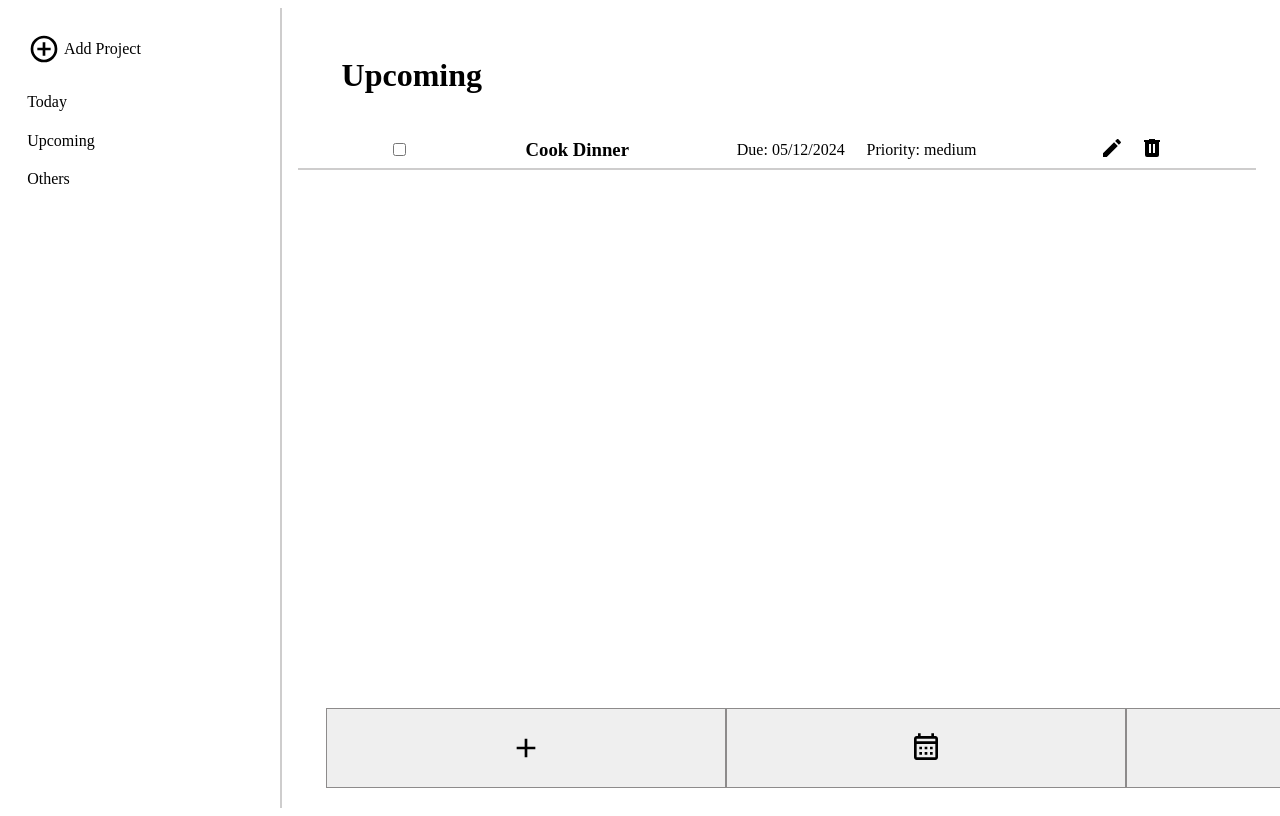
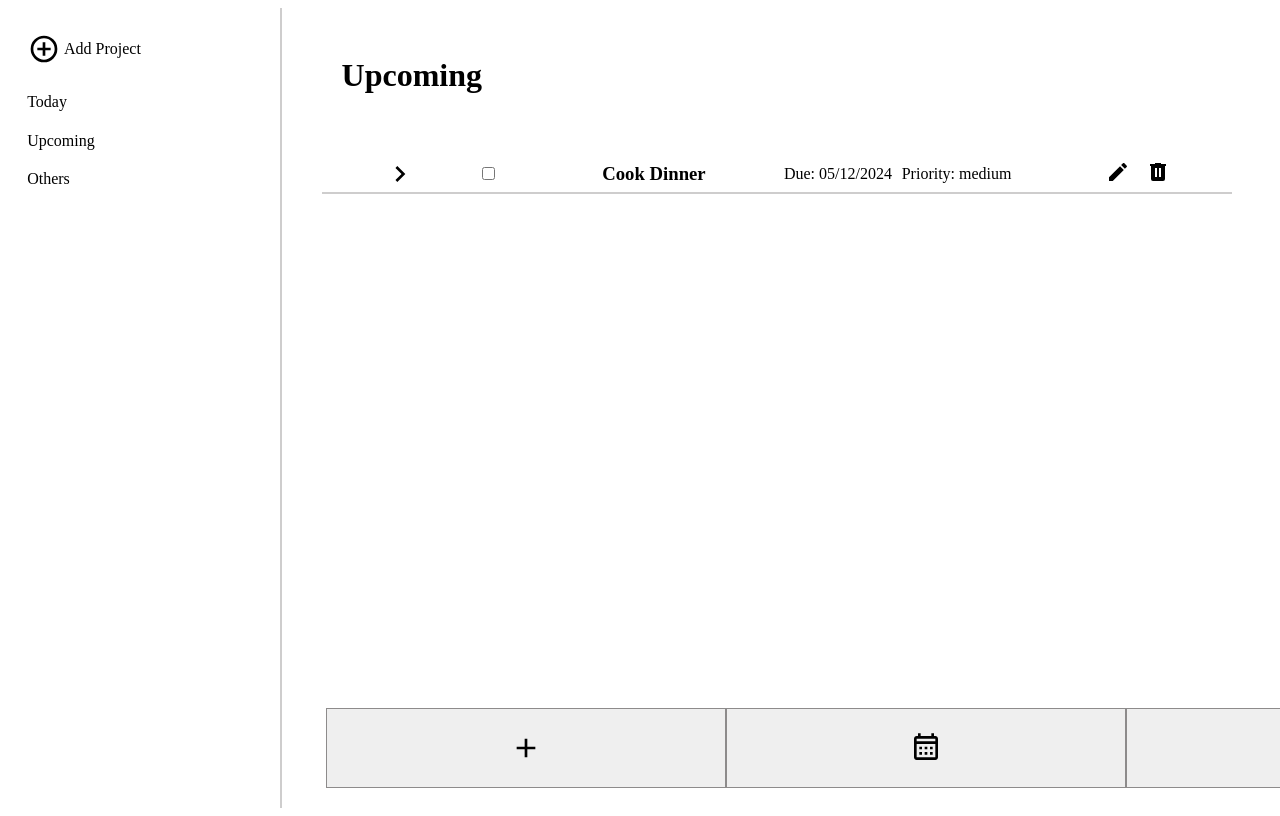
Before and after one commit to kentcode01/the-odin-project, a website built with webpack: page to-do-list/src/index.html in a window 1280 px wide. Both pictures are taken after a click on the element "Upcoming". Built offline with nearby package versions, Linux system fonts and the light colour scheme.

Commit message:
Add toggle button for description
Add button and function to show todo item's description and note.

Fix bug for checkbox, as previous version did not check the box properly.

```diff
--- a/to-do-list/src/helper/functions.js
+++ b/to-do-list/src/helper/functions.js
@@ -43,19 +43,22 @@ const helpers = (() => {
         let checkBox = todoDiv.querySelector('input[type=checkbox]');
 
         checkBox.addEventListener('click', () => {
+
             todoItem.checked = checkBox.checked;
+
 
             if(proj.title === 'Today') {
                 let originalProj = JSON.parse(localStorage.getItem(todoItem.projectTitle));
                 let originalList = originalProj.todos;
-                let originalIndex = originalList.findIndex(index => JSON.stringify(index) === JSON.stringify(todoItem));
+                let originalIndex = originalList.findIndex(index => ((JSON.stringify(index.title)) === JSON.stringify(todoItem.title)) && (JSON.stringify(index.projectTitle) === JSON.stringify(todoItem.projectTitle)));
 
                 originalList.splice(originalIndex, 1, todoItem);
                 originalProj.todos = originalList;
                 localStorage.setItem(originalProj.title, JSON.stringify(originalProj));
             }
             let objList = JSON.parse(localStorage.getItem(`${proj.title}`)).todos;
-            let index = objList.findIndex(id => JSON.stringify(id) === JSON.stringify(todoItem));
+            let index = objList.findIndex(index => ((JSON.stringify(index.title)) === JSON.stringify(todoItem.title)) && (JSON.stringify(index.projectTitle) === JSON.stringify(todoItem.projectTitle)));
+
 
             todoDiv.classList.toggle('complete');
             objList.splice(index, 1, todoItem);
--- a/to-do-list/src/style.css
+++ b/to-do-list/src/style.css
@@ -145,6 +145,10 @@
     margin-right: 1rem;
 }
 
+.descript-div {
+    padding: 1.5rem;
+}
+
 .setting-btn {
 
     height: 1.5rem;
@@ -153,6 +157,20 @@
 
     background-repeat: repeat;
     border: none;
+}
+
+.toggle-btn {
+    padding: 1rem;
+    background-size: cover;
+    background-repeat: no-repeat;
+}
+
+.toggle-btn.hide-descript {
+    background-image: url(./images/arrow-right.svg);
+}
+
+.toggle-btn.show-descript {
+    background-image: url(./images/arrow-down.svg);
 }
 
 .edit-btn {
@@ -195,7 +213,7 @@
 }
 
 .create-todo .modal-form-div {
-    background-color: rgb(49, 212, 84);
+    background-color: rgb(57, 212, 43);
 }
 
 
@@ -208,8 +226,6 @@
     align-items: center;
 }
 
-
-
 .form .close-btn {
     width: 2rem;
     text-align: center;
@@ -218,7 +234,10 @@
     border: none;
 }
 
-
+.toggle-btn {
+    background-color: white;
+    border: none;
+}
 
 .submit-btn {
     padding: 0.5rem;
--- a/to-do-list/src/utils/todo.js
+++ b/to-do-list/src/utils/todo.js
@@ -7,8 +7,10 @@ const todo = (title, description, dueDate, priority, notes, checked, projectTitl
 const createTodoPrev = (project, todoItem) => {
     let todoObj = todo(todoItem.title, todoItem.description, todoItem.dueDate, todoItem.priority, todoItem.notes);
 
+    let toggleBtn = document.createElement('button');
     let markInput = document.createElement('input');
     let todoDiv = document.createElement('div');
+    let todoPrevDiv = document.createElement('div');
     let titleHead = document.createElement('h3');
     let dueDatePara = document.createElement('p');
     let priorityPara = document.createElement('p');
@@ -19,6 +21,27 @@ const createTodoPrev = (project, todoItem) => {
     let summaryDiv = document.createElement('div');
     let settingDiv = document.createElement('div');
 
+    let descriptDiv = document.createElement('div');
+    let descriptPara = document.createElement('div');
+    let notesPara = document.createElement('div');
+
+    descriptDiv.appendChild(descriptPara);
+    descriptDiv.appendChild(notesPara);
+
+    toggleBtn.addEventListener('click', () => {
+        descriptDiv.classList.toggle('hidden');
+        if(toggleBtn.classList.contains('hide-descript')) {
+            toggleBtn.classList.remove('hide-descript');
+            toggleBtn.classList.add('show-descript');
+        } else {
+            toggleBtn.classList.remove('show-descript');
+            toggleBtn.classList.add('hide-descript');
+        }
+
+    });
+
+    descriptPara.textContent = 'Description: ' + todoItem.description;
+    notesPara.textContent = 'Notes: ' + todoItem.notes;
     titleHead.textContent = todoObj.title;
 
     let dateStr = todoObj.dueDate;
@@ -38,10 +61,17 @@ const createTodoPrev = (project, todoItem) => {
     summaryDiv.appendChild(priorityPara);
     settingDiv.appendChild(editBtn);
     settingDiv.appendChild(deleteBtn);
-    todoDiv.appendChild(titleDiv);
-    todoDiv.appendChild(summaryDiv);
-    todoDiv.appendChild(settingDiv);
+    todoPrevDiv.appendChild(toggleBtn);
+    todoPrevDiv.appendChild(titleDiv);
+    todoPrevDiv.appendChild(summaryDiv);
+    todoPrevDiv.appendChild(settingDiv);
+    todoDiv.appendChild(todoPrevDiv);
+    todoDiv.appendChild(descriptDiv);
 
+    toggleBtn.classList.add('toggle-btn');
+    toggleBtn.classList.add('hide-descript');
+    descriptDiv.classList.add('hidden');
+    descriptDiv.classList.add('descript-div');
     markInput.classList.add('checkbox');
     editBtn.classList.add('setting-btn');
     deleteBtn.classList.add('setting-btn');
@@ -50,7 +80,8 @@ const createTodoPrev = (project, todoItem) => {
     titleDiv.classList.add('preview-div');
     summaryDiv.classList.add('preview-div');
     settingDiv.classList.add('setting-div');
-    todoDiv.classList.add('todo-prev-div');
+    todoDiv.classList.add('todo-div');
+    todoPrevDiv.classList.add('todo-prev-div');
 
     markInput.checked = todoItem.checked;
     if(markInput.checked) todoDiv.classList.toggle('complete');
```
Also changed, not shown: to-do-list/src/images/arrow-down.svg (added), to-do-list/src/images/arrow-right.svg (added).
